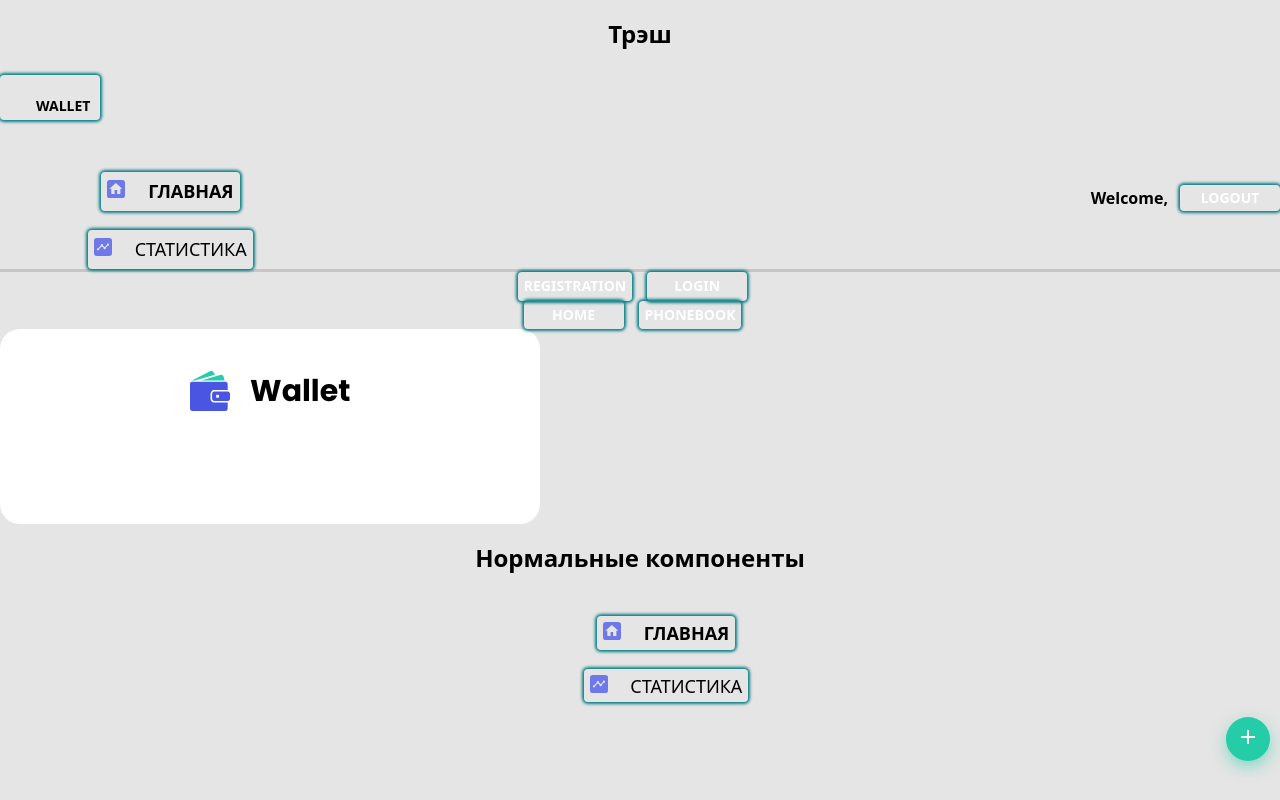
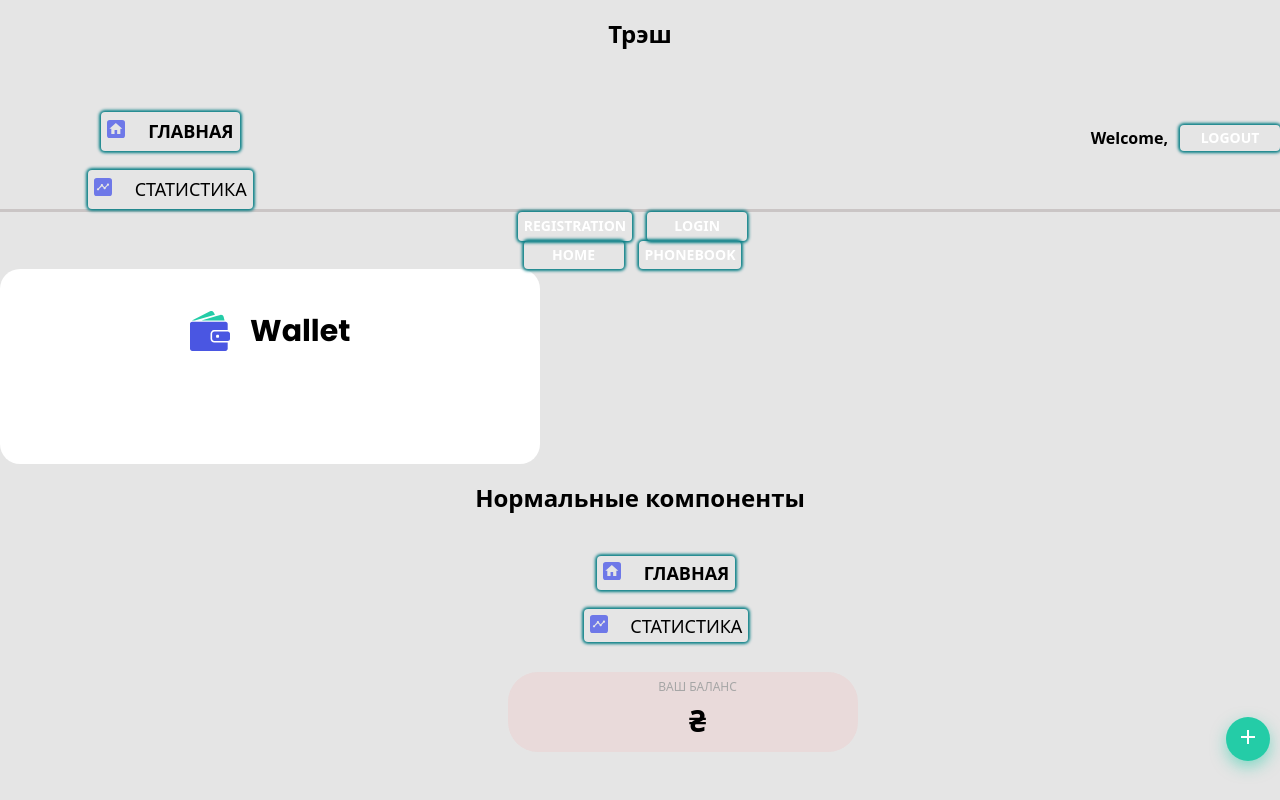
Before and after one commit to pnevmat/wallet-group5-front, a React (Create React App) app: page /dashboard in a window 1280 px wide. Built offline with nearby package versions, Linux system fonts and the light colour scheme.

Commit message:
Add Balance

```diff
--- a/src/components/HomePage/HomeComponent.js
+++ b/src/components/HomePage/HomeComponent.js
@@ -1,25 +1,39 @@
+// import React from 'react';
+
+// import s from './homepage.module.css';
+
+// const HomeComponent = () => (
+//   <div className={s.registrationLoginPage}>
+//     <span className={s.homePageText}>Finance App</span>
+//     {/* <svg className={s.homePage}>
+//       <use
+//         className={s.homePageSvgFrame}
+//         href="../../sprite/symbol-defs.svg#icon-Ellipse-1"
+//       ></use>
+//       <use
+//         className={s.homePageSvgElipse1}
+//         href="../../sprite/symbol-defs.svg#icon-Ellipse-2"
+//       ></use>
+//       <use
+//         className={s.homePageSvgRectangle}
+//         href="../../sprite/symbol-defs.svg#icon-Rectangle-3"
+//       ></use>
+//     </svg> */}
+//   </div>
+// );
+
+// export default HomeComponent;
+
 import React from 'react';
+import Navigation from '../Navigation/Navigation';
+import Balance from '../balance/balance';
 
-import s from './homepage.module.css';
-
-const HomeComponent = () => (
-  <div className={s.registrationLoginPage}>
-    <span className={s.homePageText}>Finance App</span>
-    {/* <svg className={s.homePage}>
-      <use
-        className={s.homePageSvgFrame}
-        href="../../sprite/symbol-defs.svg#icon-Ellipse-1"
-      ></use>
-      <use
-        className={s.homePageSvgElipse1}
-        href="../../sprite/symbol-defs.svg#icon-Ellipse-2"
-      ></use>
-      <use
-        className={s.homePageSvgRectangle}
-        href="../../sprite/symbol-defs.svg#icon-Rectangle-3"
-      ></use>
-    </svg> */}
-  </div>
-);
-
+const HomeComponent = () => {
+  return (
+    <>
+      <Navigation />
+      <Balance />
+    </>
+  );
+};
 export default HomeComponent;
--- /dev/null
+++ b/src/components/balance/balance.js
@@ -0,0 +1,12 @@
+import React from 'react';
+import s from './balance.module.css';
+
+const Balance = props => {
+  return (
+    <div className={s.conteiner}>
+      <p className={s.title}>ВАШ БАЛАНС</p>
+      <p className={s.balance}>₴ {props.balance}</p>
+    </div>
+  );
+};
+export default Balance;
--- /dev/null
+++ b/src/components/balance/balance.module.css
@@ -0,0 +1,39 @@
+.conteiner {
+  display: inline-block;
+  width: 280px;
+  height: 80px;
+  margin-left: 20px;
+  margin-top: 13px;
+
+  background: #e9dada;
+  border-radius: 30px;
+}
+.title {
+  color: #a6a6a6;
+  font-size: 12px;
+  margin-top: 8px;
+  margin-bottom: 10px;
+  margin-left: 30px;
+}
+.balance {
+  font-size: 30px;
+  font-weight: 700;
+  margin-top: 0;
+  margin-bottom: 0;
+  margin-left: 30px;
+}
+
+@media screen and (min-width: 768px) {
+  .conteiner {
+    margin-top: 20px;
+    margin-left: 40px;
+    width: 334px;
+  }
+}
+@media screen and (min-width: 1280px) {
+  .conteiner {
+    margin-top: 30px;
+    margin-left: 85px;
+    width: 350px;
+  }
+}
--- a/src/pages/HomePage.js
+++ b/src/pages/HomePage.js
@@ -1,14 +1,13 @@
 import React from 'react';
 
-// import HomeComponent from '../components/HomePage/HomeComponent';
+import HomeComponent from '../components/HomePage/HomeComponent';
 
 const HomePage = () => {
   return (
     <>
       <h2>Главная страница</h2>
-      {/* <HomeComponent /> */}
+      <HomeComponent />
     </>
   );
-
 };
 export default HomePage;
--- a/src/pages/dashboardPage.js
+++ b/src/pages/dashboardPage.js
@@ -1,4 +1,7 @@
 import React from 'react';
+import { useSelector } from 'react-redux';
+
+import userBalanceSelector from '../components/balance/balance';
 
 import AddTransactionButton from '../components/addTransactionButton/AddTransactionButton';
 import Navigation from '../components/Navigation/Navigation';
@@ -7,18 +10,21 @@ import Header from '../components/Header/Header';
 import AuthNav from '../components/AuthNav/AuthNav';
 import FormAuth from '../components/FormAuth/FormAuth';
 import AppBar from '../components/AppBar/AppBar';
+import Balance from '../components/balance/balance';
 
 const DashboardPage = () => {
+  const userBalance = useSelector(userBalanceSelector);
   return (
     <>
       <h2>Трэш</h2>
-            <Header />
+      {/* <Header /> */}
       <AppBar />
       <AuthNav />
       <Navigation1 />
       <FormAuth />
       <h2>Нормальные компоненты</h2>
       <Navigation />
+      <Balance userBalance={userBalance} />
       <AddTransactionButton />
     </>
   );
--- a/src/redux/selectors/authorisationSelectors/authorisationSelectors.js
+++ b/src/redux/selectors/authorisationSelectors/authorisationSelectors.js
@@ -1,15 +1,28 @@
-import {createSelector} from '@reduxjs/toolkit';
+import { createSelector } from '@reduxjs/toolkit';
 
 const authorisation = state => state.session.isAuth;
 const getUserName = state => state.userData.registrationData.name;
 const getUserEmail = state => state.auth.user.email;
+const getUserBalance = state => state.userData.registrationData.balance;
 
 const authorisationSelector = createSelector([authorisation], authorised => {
-    return authorised
+  return authorised;
 });
 
 const userNameSelector = createSelector([getUserName], userName => {
-    return userName
+  return userName;
 });
 
-export default {authorisation, getUserName, getUserEmail, authorisationSelector, userNameSelector};
+const userBalanceSelector = createSelector([getUserBalance], balace => {
+  return balace;
+});
+
+export default {
+  authorisation,
+  getUserName,
+  getUserEmail,
+  getUserBalance,
+  authorisationSelector,
+  userNameSelector,
+  userBalanceSelector,
+};
```
Lines whose indentation alone changed are shown as unchanged.
